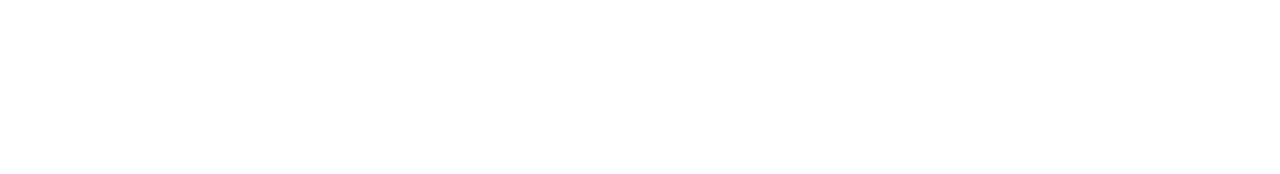
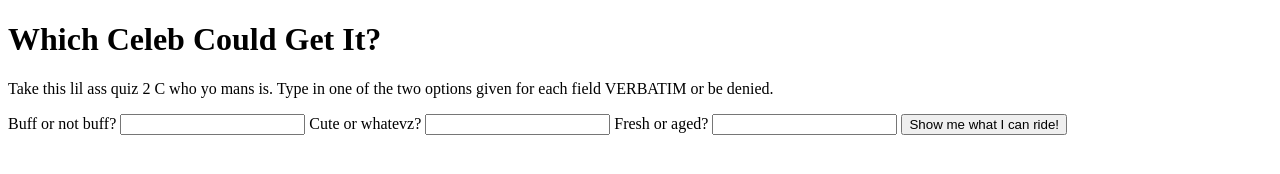
Before and after one commit to Amber-DiNenna/celeb-date, a plain HTML site: page index.html in a window 1280 px wide. Drawn offline with Linux system fonts and the light colour scheme.

Commit message:
Add quiz div including form with labels, input, and button.

```diff
--- a/index.html
+++ b/index.html
@@ -6,6 +6,19 @@
   <title>Which Celeb Could Get It?</title>
 </head>
 <body>
+  <div>
+    <h1>Which Celeb Could Get It?</h1>
 
+    <p>Take this lil ass quiz 2 C who yo mans is. Type in one of the two options given for each field VERBATIM or be denied.</p>
+    <form>
+      <label for="bod">Buff or not buff?</label>
+      <input id="bod" type="text" name="bod">
+      <label for="cute">Cute or whatevz?</label>
+      <input id="cute" type="text" name="cute">
+      <label for="age">Fresh or aged?</label>
+      <input id="age" type="text" name="age">
+      <button type="submit">Show me what I can ride!</button>
+    </form>
+  </div>
 </body>
 </html>
```
